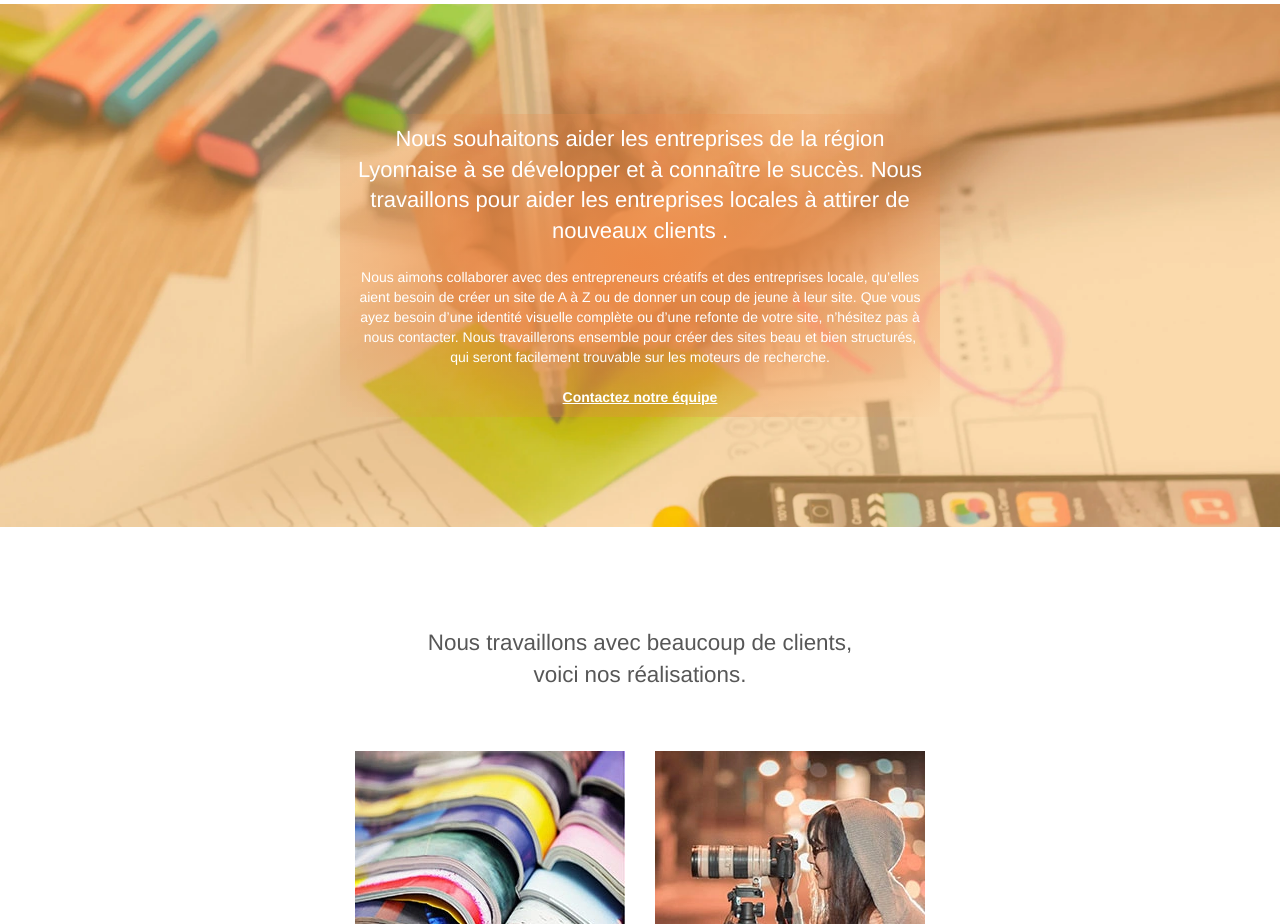
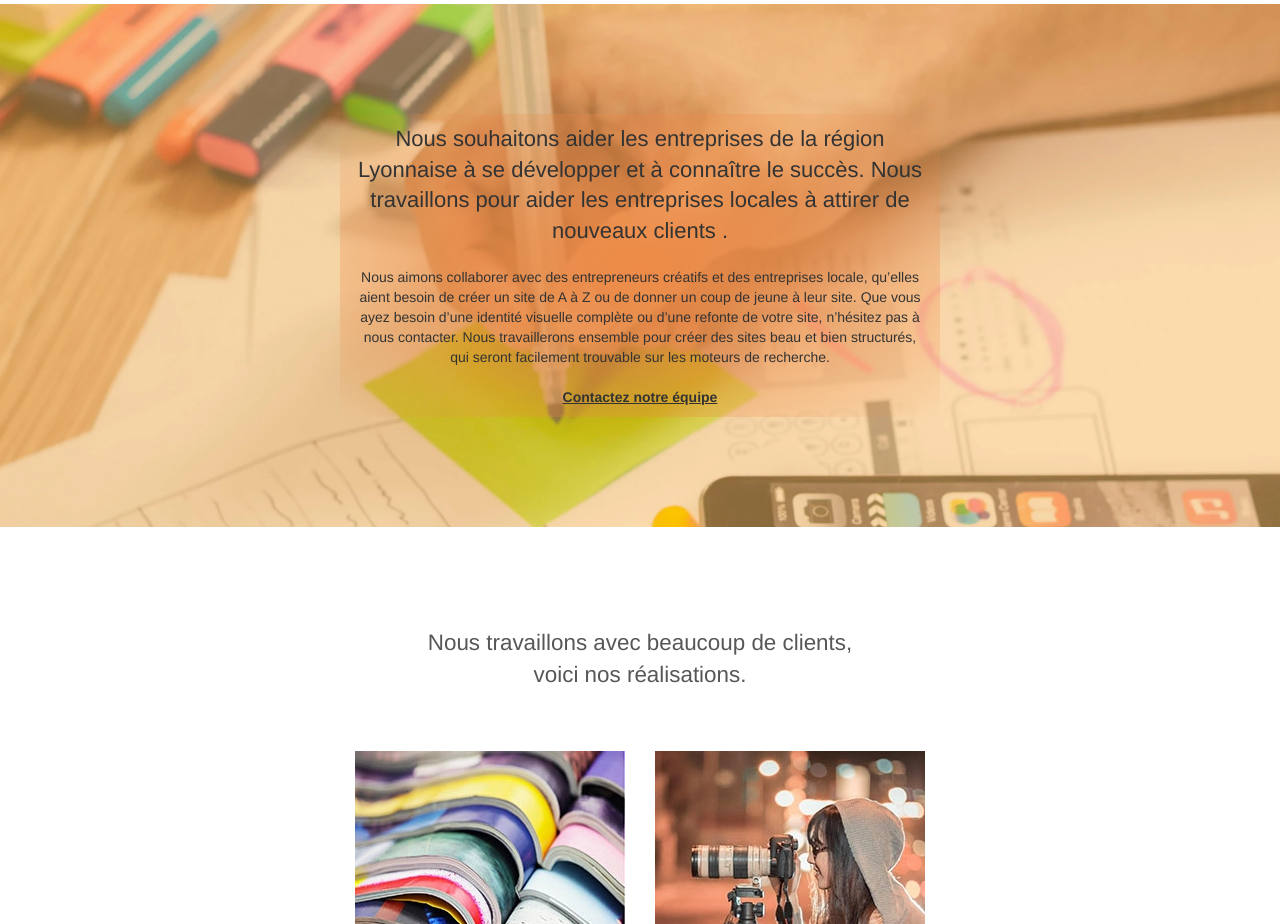
Before and after one commit to SabrinaDWJ/agence-web-design-lyon, a plain HTML site: page index.html in a window 1280 px wide. Shown: the part 1280-2204 px from the top of the page. Drawn offline with Linux system fonts and the light colour scheme.

Commit message:
corrections

```diff
--- a/index.html
+++ b/index.html
@@ -138,16 +138,16 @@
 				<div class="container bloc-lg">
 					<div class="row tight-width-whitespace tangerine-background">
 						<div class="col-sm-12 gradient-background">
-							<h2 class="mg-md text-center ltc-white">
+							<h2 class="mg-md text-center ltc-black">
 								Nous souhaitons aider les entreprises de la région Lyonnaise à se développer et à connaître le succès. Nous travaillons pour aider les entreprises locales à attirer de nouveaux clients .<br>
 							</h2>
-							<p class="text-center ltc-white">
+							<p class="text-center ltc-black">
 								Nous aimons collaborer avec des entrepreneurs créatifs et des entreprises locale, qu’elles <br>
 								aient besoin de créer un site de A à Z ou de donner un coup de jeune à leur site. Que vous <br>
 								ayez besoin d’une identité visuelle complète ou d’une refonte de votre site, n’hésitez pas à <br>
 								nous contacter. Nous travaillerons ensemble pour créer des sites beau et bien structurés, <br>
 								qui seront facilement trouvable sur les moteurs de recherche. <br>
-								<br><a class="ltc-white bold-link border-link" href="contact.html" title="Contactez notre équipe">Contactez notre équipe</a><br>
+								<br><a class="ltc-black bold-link border-link" href="contact.html" title="Contactez notre équipe">Contactez notre équipe</a><br>
 							</p>
 						</div>
 					</div>
--- a/style.css
+++ b/style.css
@@ -503,6 +503,9 @@ h4 {
 .ltc-white {
     color: #FFFFFF!important;
 }
+.ltc-black {
+    color: #333333!important;
+}
 .ltc-atomic-tangerine {
     color: #F3976C!important;
 }
```
